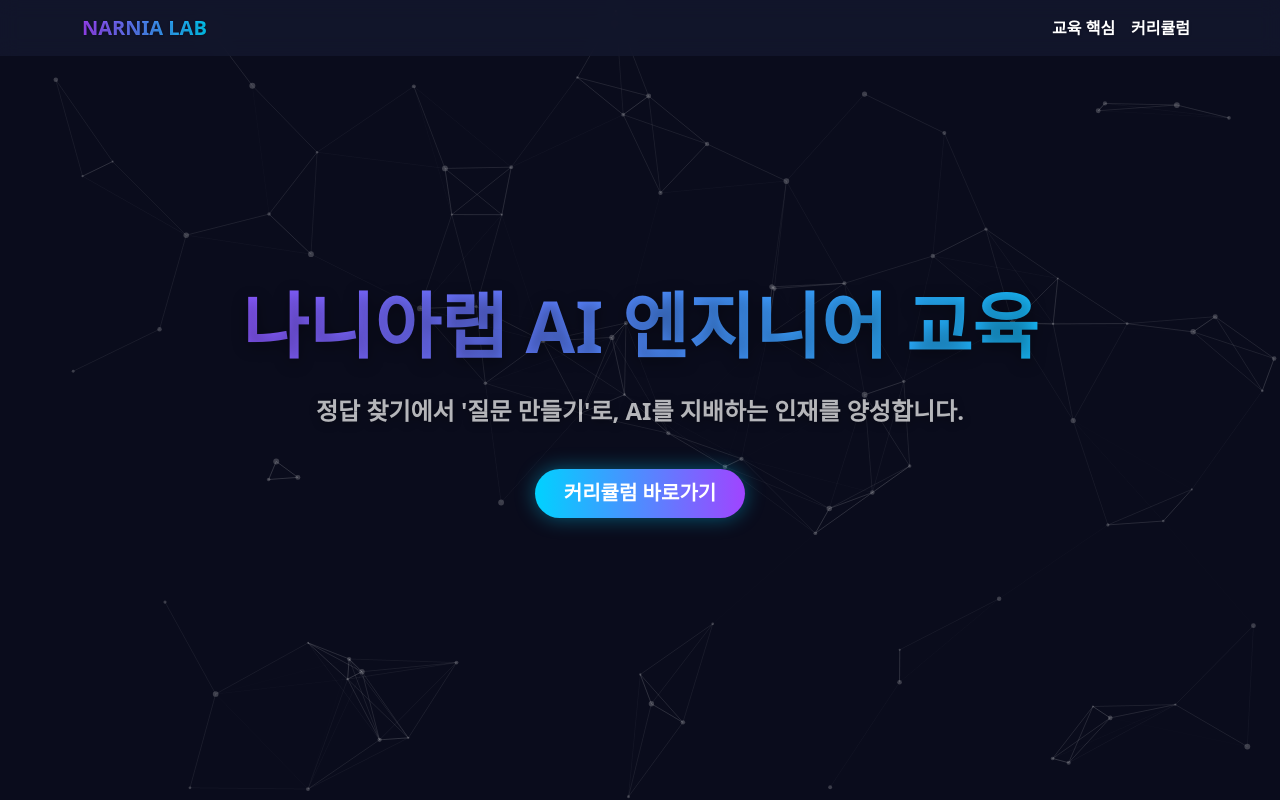
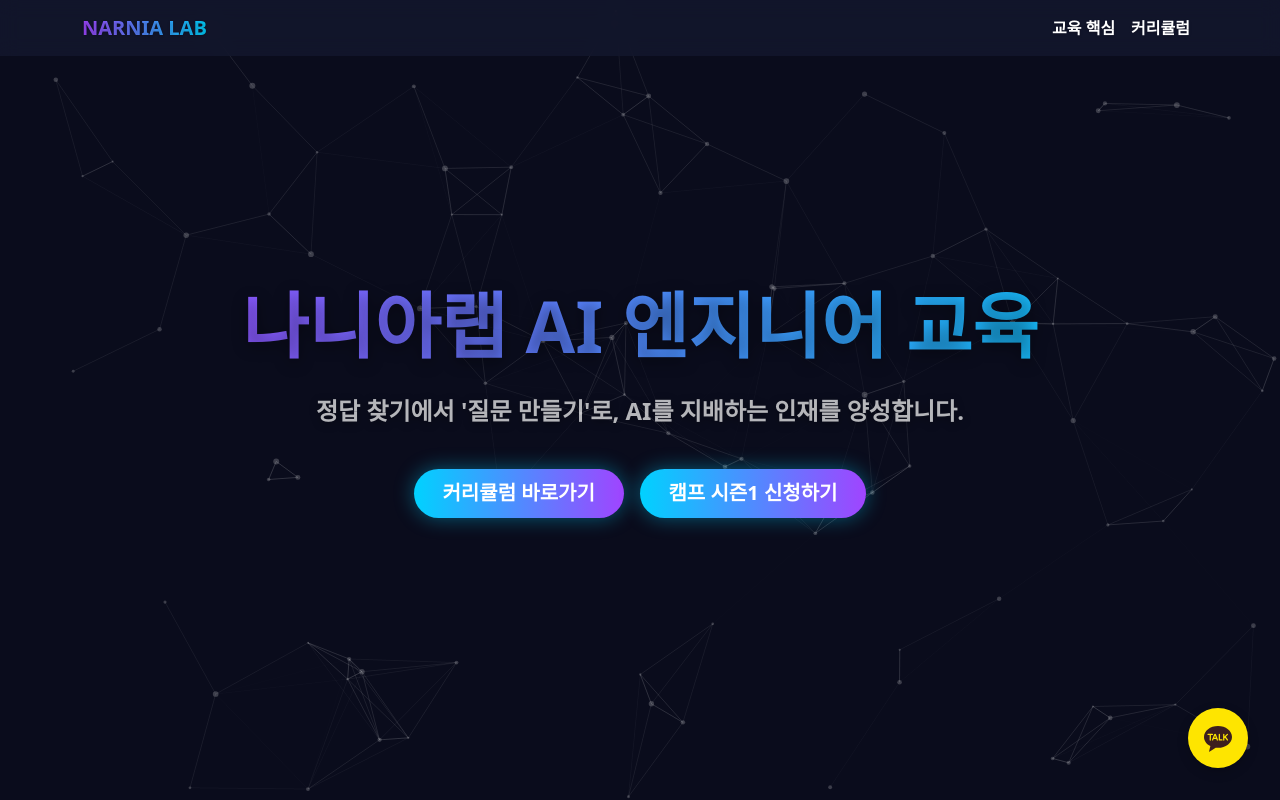
Before and after one commit to narnia-lab/home, a React (Create React App) app: page / in a window 1280 px wide. Shown: the top 800 px of the page. Built offline with nearby package versions, Linux system fonts and the light colour scheme; a web font is replaced by a local one.

Commit message:
feat: 신청 및 문의하기 버튼 추가

```diff
--- a/src/App.css
+++ b/src/App.css
@@ -113,3 +113,27 @@
 ::-webkit-scrollbar-thumb:hover {
   background: linear-gradient(180deg, var(--accent-color-1), var(--accent-color-2));
 }
+
+.floating-kakao-button {
+  position: fixed;
+  bottom: 2rem;
+  right: 2rem;
+  width: 60px;
+  height: 60px;
+  background-color: #FEE500;
+  color: #3C1E1E;
+  border-radius: 50%;
+  display: flex;
+  align-items: center;
+  justify-content: center;
+  font-size: 2rem;
+  box-shadow: 0 4px 12px rgba(0, 0, 0, 0.2);
+  transition: all 0.3s ease;
+  z-index: 1000;
+}
+
+.floating-kakao-button:hover {
+  transform: translateY(-5px);
+  box-shadow: 0 6px 16px rgba(0, 0, 0, 0.3);
+  color: #3C1E1E;
+}
--- a/src/App.js
+++ b/src/App.js
@@ -4,6 +4,7 @@
 import About from './components/About';
 import Camps from './components/Camps';
 import Footer from './components/Footer';
+import { RiKakaoTalkFill } from 'react-icons/ri';
 import './App.css';
 
 function App() {
@@ -16,6 +17,15 @@
         <Camps />
       </main>
       <Footer />
+      <a
+        href="http://pf.kakao.com/_DZhmn"
+        target="_blank"
+        rel="noopener noreferrer"
+        className="floating-kakao-button"
+        aria-label="카카오톡 채널로 문의하기"
+      >
+        <RiKakaoTalkFill />
+      </a>
     </div>
   );
 }
--- a/src/components/Hero.js
+++ b/src/components/Hero.js
@@ -57,6 +57,13 @@
   }
 `;
 
+const ButtonWrapper = styled.div`
+  display: flex;
+  justify-content: center;
+  gap: 1rem;
+  flex-wrap: wrap;
+`;
+
 const Hero = () => {
   const particlesInit = useCallback(async engine => {
     await loadFull(engine);
@@ -100,7 +107,17 @@
       <ContentWrapper>
         <h1 className="gradient-text">나니아랩 AI 엔지니어 교육</h1>
         <p>정답 찾기에서 '질문 만들기'로, AI를 지배하는 인재를 양성합니다.</p>
-        <PillButton size="lg" href="#camps">커리큘럼 바로가기</PillButton>
+        <ButtonWrapper>
+          <PillButton size="lg" href="#camps">커리큘럼 바로가기</PillButton>
+          <PillButton
+            size="lg"
+            href="https://remarkable-staircase-dc5.notion.site/AI-1_-23028eaed3db81b6bf7ec5dcb3467514?pvs=74"
+            target="_blank"
+            rel="noopener noreferrer"
+          >
+            캠프 시즌1 신청하기
+          </PillButton>
+        </ButtonWrapper>
       </ContentWrapper>
     </HeroSection>
   );
```
